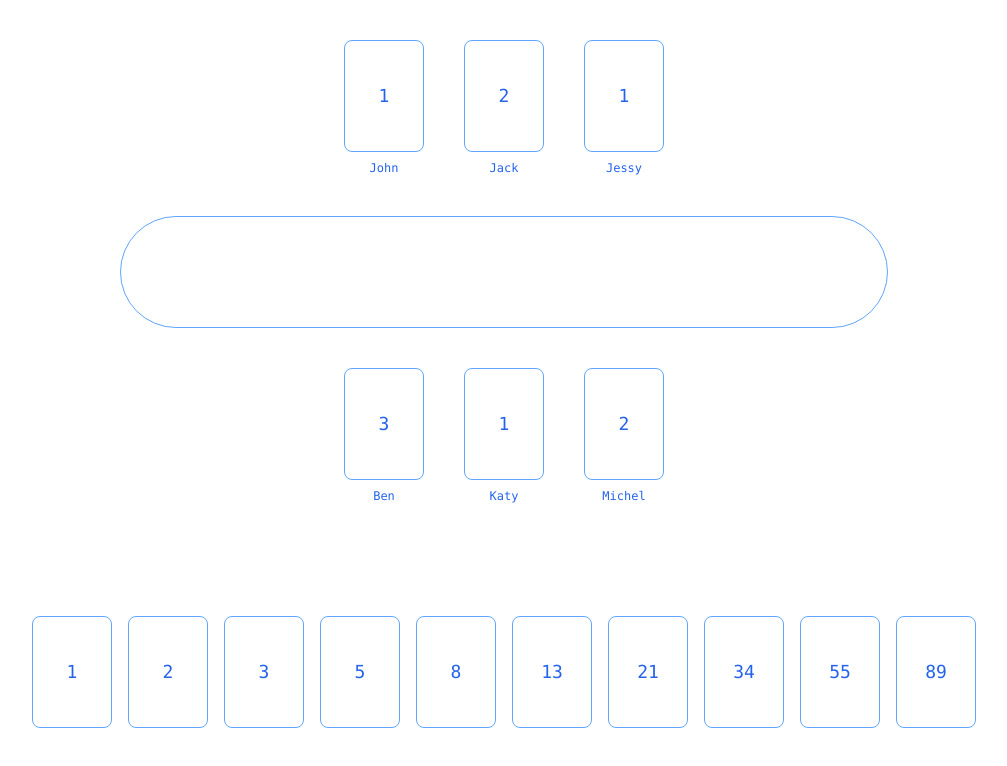
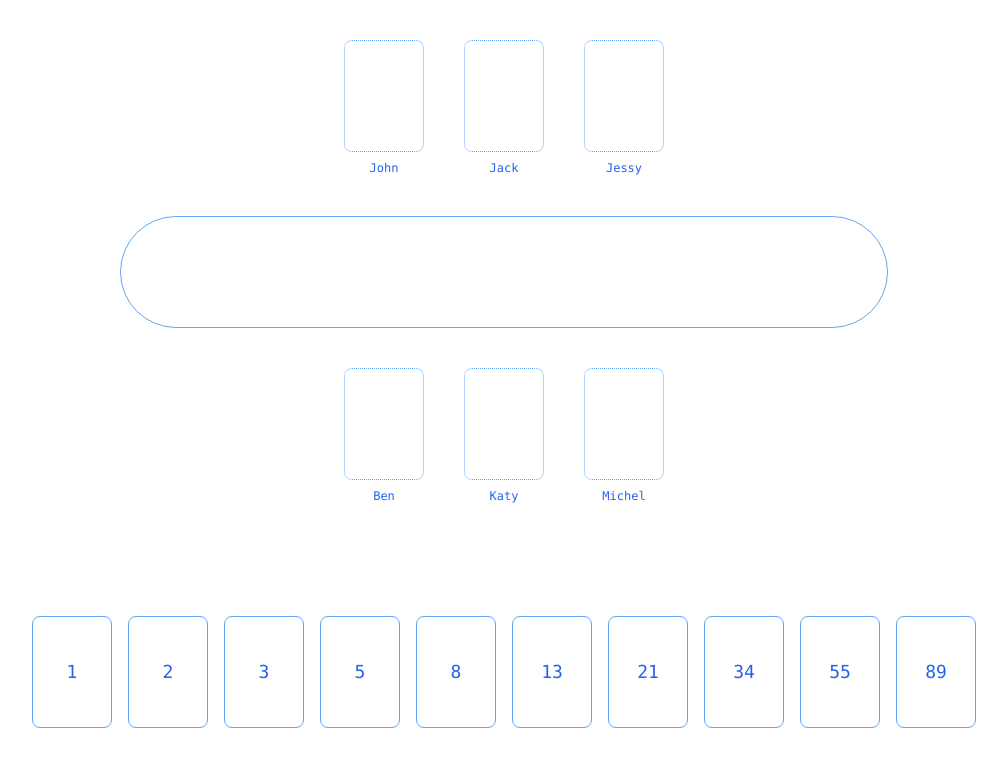
Before and after one commit to Udomomo/scrum-poker, an Angular app in the folder scrum-poker-client/: page / in a window 1280 px wide. Both pictures are taken after typing "Sample" into the empty fields and a click on the button "Submit". Shown: the top 766 px of the page, without its empty margins (136-1143 px from the left). Built offline with nearby package versions, Linux system fonts and the light colour scheme.

Commit message:
change card style according to status

```diff
--- a/scrum-poker-client/src/app/card/card.component.html
+++ b/scrum-poker-client/src/app/card/card.component.html
@@ -1,5 +1,9 @@
-<div class="flex flex-col gap-2 w-20" (click)="handleClick()">
-  <div class="flex justify-center items-center w-full h-28 rounded-lg border border-blue-400">
+<div class="flex flex-col gap-2 w-20">
+  <div *ngIf="isSet === false" class="w-full h-28 rounded-lg border border-dotted border-blue-400"></div>
+
+  <div *ngIf="isSet === true && isVisible === false" class="w-full h-28 rounded-lg border bg-blue-200 border-blue-400"></div>
+
+  <div *ngIf="isSet === true && isVisible === true" class="flex justify-center items-center w-full h-28 rounded-lg border border-blue-400">
     <p class="font-mono text-lg text-blue-600" >{{this.point}}</p>
   </div>
   <p class="text-center font-mono text-xs text-blue-600">{{this.name}}</p>
--- a/scrum-poker-client/src/app/deck/deck.component.html
+++ b/scrum-poker-client/src/app/deck/deck.component.html
@@ -1 +1 @@
-<app-card *ngFor="let point of points" [point]="point" name=''/>
+<app-card *ngFor="let point of points" [isSet]="true" [isVisible]="true" [point]="point" name=''/>
```
Also changed, not shown: scrum-poker-client/src/app/card/card.component.ts (+5 -2 lines).
